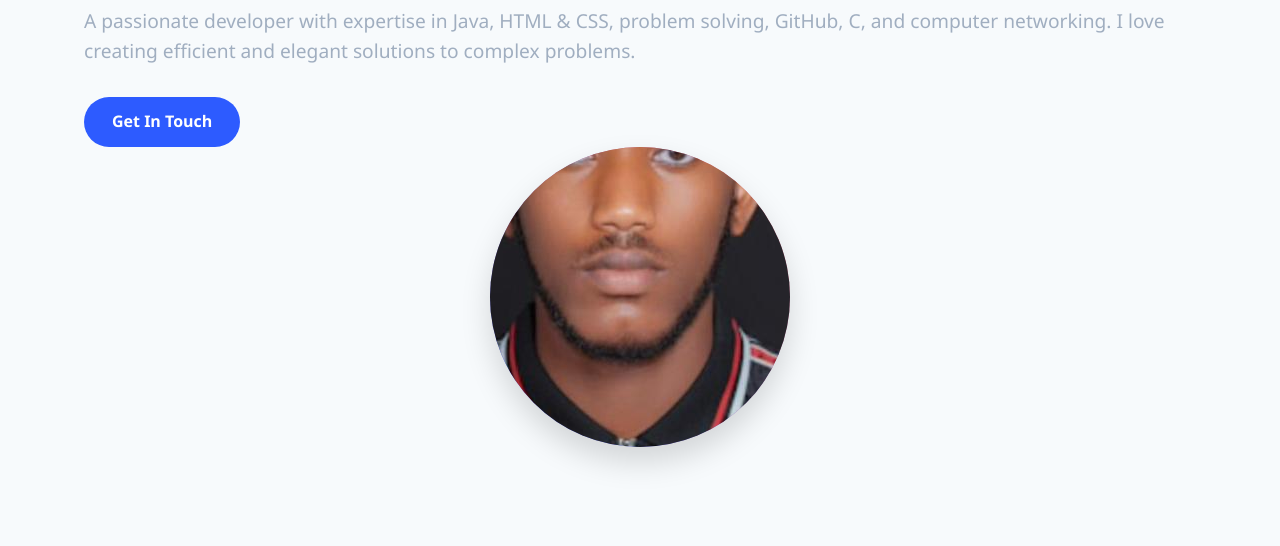
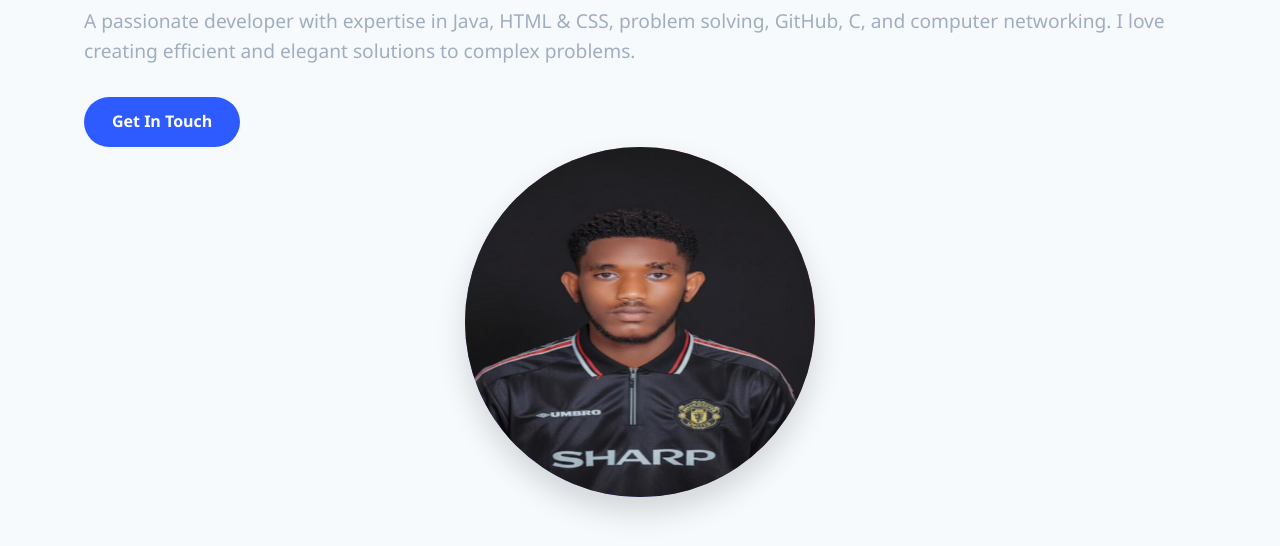
Before and after one commit to manzirodz/my-portifolio, a plain HTML site: page index.html in a window 1280 px wide. Shown: the part 254-800 px from the top of the page. Drawn offline with Linux system fonts and the light colour scheme.

Commit message:
first commit

```diff
--- a/index.html
+++ b/index.html
@@ -179,8 +179,8 @@
       }
 
       .image-placeholder {
-        width: 300px;
-        height: 300px;
+        width: 350px;
+        height: 350px;
         background: linear-gradient(45deg, var(--primary), var(--secondary));
         border-radius: 50%;
         margin: 0 auto;
@@ -193,8 +193,9 @@
         box-shadow: 0 15px 30px rgba(0, 0, 0, 0.15);
       }
 
-      .image-placeholder i {
-        font-size: 5rem;
+      .image-placeholder img {
+        height: 100%;
+        width: 100%;
       }
 
       /* About Section */
@@ -427,7 +428,7 @@
         </div>
         <div class="hero-image">
           <div class="image-placeholder">
-            <img src="pass.jpg" style="object-fit: fill" />
+            <img src="pass.jpg" />
           </div>
           <!-- <img style="margin-top: 20px; font-style: italic" src="pass.jpg">
             Your photo will appear here
```
